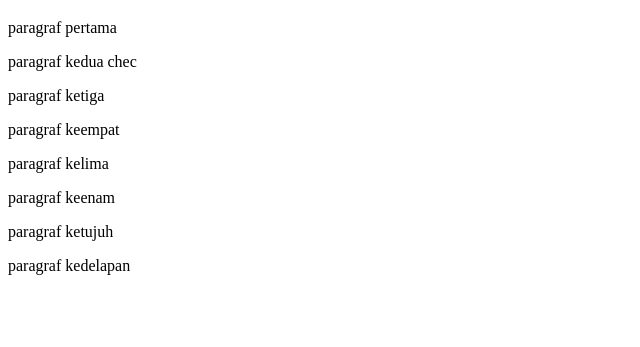
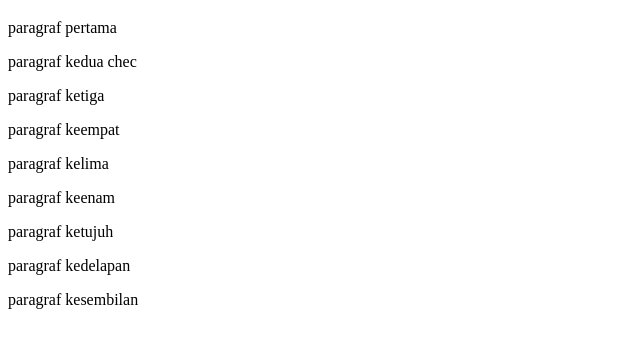
Before and after one commit to SorenaDeo/Praktek-06-GitHub, a plain HTML site: page index.html in a window 1280 px wide. Shown: the part 61-408 px from the top of the page, without its empty margins (0-640 px from the left). Drawn offline with Linux system fonts and the light colour scheme.

Commit message:
kesepuluh

```diff
--- a/index.html
+++ b/index.html
@@ -15,5 +15,6 @@
     <p>paragraf keenam</p>
     <p>paragraf ketujuh</p>
     <p>paragraf kedelapan</p>
+    <p>paragraf kesembilan</p>
 </body>
 </html>
```
